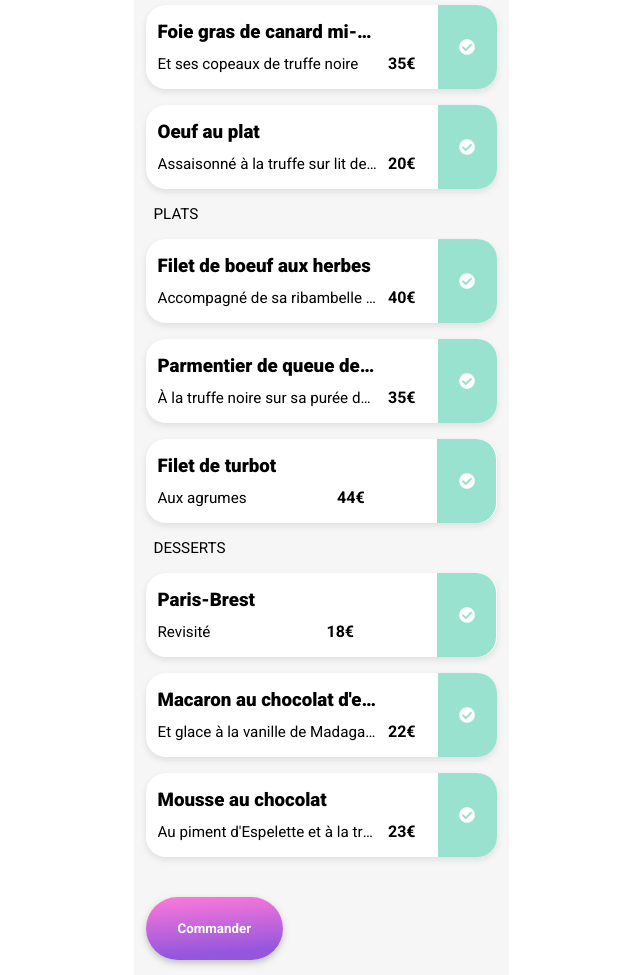
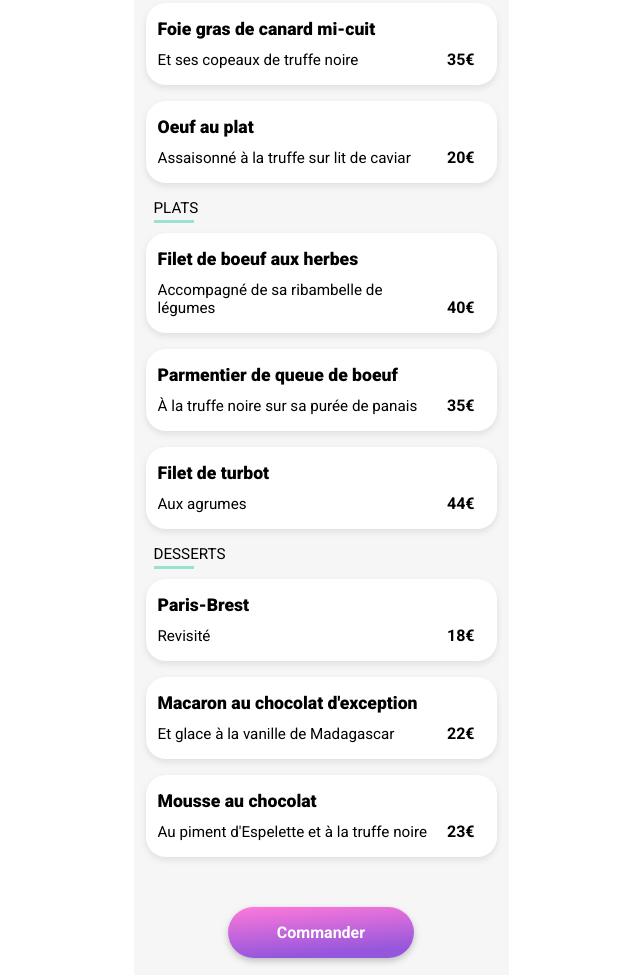
Before and after one commit to Blacktrend/DidierAzibert_3_12112020, a website: page docs/palette.html in a window 1280 px wide. Shown: the part 505-1480 px from the top of the page, without its empty margins (319-959 px from the left). Drawn offline with Linux system fonts and the light colour scheme; a web font is replaced by a local one.

Commit message:
wip-html/css

```diff
--- a/docs/palette.html
+++ b/docs/palette.html
@@ -29,30 +29,36 @@
                 <ul>
                     <li class="meal">
                         <div class="meal__container">
+                            <div class="meal__text">
                                 <h3 class="meal__title">Fricassée d'escargot</h3>
                                 <p class="meal__desc">Au piment d'Espelette</p>
                             </div>
                             <div class="meal__price">25€</div>
+                        </div>
                         <div class="meal__select">
                             <i class="fas fa-check-circle"></i>
                         </div>
                     </li>
                     <li class="meal">
                         <div class="meal__container">
+                            <div class="meal__text">
                                 <h3 class="meal__title">Foie gras de canard mi-cuit</h3>
                                 <p class="meal__desc">Et ses copeaux de truffe noire</p>
                             </div>
                             <div class="meal__price">35€</div>
+                        </div>
                         <div class="meal__select">
                             <i class="fas fa-check-circle"></i>
                         </div>
                     </li>
                     <li class="meal">
                         <div class="meal__container">
+                            <div class="meal__text">
                                 <h3 class="meal__title">Oeuf au plat</h3>
                                 <p class="meal__desc">Assaisonné à la truffe sur lit de caviar</p>
                             </div>
                             <div class="meal__price">20€</div>
+                        </div>
                         <div class="meal__select">
                             <i class="fas fa-check-circle"></i>
                         </div>
@@ -64,30 +70,36 @@
                 <ul>
                     <li class="meal">
                         <div class="meal__container">
+                            <div class="meal__text">
                                 <h3 class="meal__title">Filet de boeuf aux herbes</h3>
                                 <p class="meal__desc">Accompagné de sa ribambelle de légumes</p>
                             </div>
                             <div class="meal__price">40€</div>
+                        </div>
                         <div class="meal__select">
                             <i class="fas fa-check-circle"></i>
                         </div>
                     </li>
                     <li class="meal">
                         <div class="meal__container">
+                            <div class="meal__text">
                                 <h3 class="meal__title">Parmentier de queue de boeuf</h3>
                                 <p class="meal__desc">À la truffe noire sur sa purée de panais</p>
                             </div>
                             <div class="meal__price">35€</div>
+                        </div>
                         <div class="meal__select">
                             <i class="fas fa-check-circle"></i>
                         </div>
                     </li>
                     <li class="meal">
                         <div class="meal__container">
+                            <div class="meal__text">
                                 <h3 class="meal__title">Filet de turbot</h3>
                                 <p class="meal__desc">Aux agrumes</p>
                             </div>
                             <div class="meal__price">44€</div>
+                        </div>
                         <div class="meal__select">
                             <i class="fas fa-check-circle"></i>
                         </div>
@@ -99,30 +111,36 @@
                 <ul>
                     <li class="meal">
                         <div class="meal__container">
+                            <div class="meal__text">
                                 <h3 class="meal__title">Paris-Brest</h3>
                                 <p class="meal__desc">Revisité</p>
                             </div>
                             <div class="meal__price">18€</div>
+                        </div>
                         <div class="meal__select">
                             <i class="fas fa-check-circle"></i>
                         </div>
                     </li>
                     <li class="meal">
                         <div class="meal__container">
+                            <div class="meal__text">
                                 <h3 class="meal__title">Macaron au chocolat d'exception</h3>
                                 <p class="meal__desc">Et glace à la vanille de Madagascar</p>
                             </div>
                             <div class="meal__price">22€</div>
+                        </div>
                         <div class="meal__select">
                             <i class="fas fa-check-circle"></i>
                         </div>
                     </li>
                     <li class="meal">
                         <div class="meal__container">
+                            <div class="meal__text">
                                 <h3 class="meal__title">Mousse au chocolat</h3>
                                 <p class="meal__desc">Au piment d'Espelette et à la truffe noire</p>
                             </div>
                             <div class="meal__price">23€</div>
+                        </div>
                         <div class="meal__select">
                             <i class="fas fa-check-circle"></i>
                         </div>
--- a/scss/4-Components/_buttons.scss
+++ b/scss/4-Components/_buttons.scss
@@ -13,7 +13,11 @@
     padding: map-get($sizes, m) map-get($sizes, l);
   }
   &--large {
-    padding: map-get($sizes, l) map-get($sizes, xl);
+    padding: map-get($sizes, m) 0;
+    display: block;
+    margin: 50px auto;
+    width: 186px;
+    font-size: 1em;
   }
   &::after {
     content: "";
--- a/scss/6-Pages/_menu.scss
+++ b/scss/6-Pages/_menu.scss
@@ -32,6 +32,15 @@
     font-size: 0.95em;
     font-weight: 400;
     text-transform: uppercase;
+    position: relative;
+    &::after {
+      content: "";
+      position: absolute;
+      bottom: -6px;
+      left: map-get($sizes, xs);
+      width: 40px;
+      border-bottom: 3px solid map-get($colors, third);
+    }
   }
 }
 .meal {
@@ -42,13 +51,17 @@
   margin-bottom: map-get($sizes, m);
   display: flex;
   justify-content: space-between;
+  overflow: hidden;
   &__container {
     padding: 16px 0;
     overflow: hidden;
+    width: 100%;
+    display: flex;
+    justify-content: space-between;
   }
   &__title {
+    font-size: 1.1em;
     @extend %heading-weight;
-    @extend %text-overflow;
     padding-bottom: 12px;
     margin: 0;
     &::first-letter {
@@ -58,23 +71,44 @@
   &__desc {
     margin: 0;
     font-size: 0.95em;
-    @extend %text-overflow;
     &::first-letter {
       @extend %first-letter;
     }
   }
   &__price {
     margin: 0;
-    padding: 16px 22px 16px 10px;
-    display: flex;
-    align-items: flex-end;
+    padding: 0 22px 0 10px;
+    align-self: flex-end;
     font-weight: bold;
   }
   &__select {
     color: white;
     background-color: map-get($colors, third);
     border-radius: 0 map-get($radius, steps) map-get($radius, steps) 0;
-    min-width: 59px;
+    position: relative;
+    min-width: 0;
+    max-width: 0;
+    overflow: hidden;
     @extend %center-flex;
+    font-size: 1.3em;
+    transition: all .3s ease-in-out;
+    i {
+      transition: all .4s ease-in-out;
+    }
+  }
+  &:hover {
+    .meal__text {
+      overflow: hidden;
+    }
+    .meal__desc, .meal__title {
+      @extend %text-overflow;
+    }
+    .meal__select {
+      min-width: 59px;
+      max-width: 59px;
+      i {
+        transform: rotate(360deg);
+      }
+    }
   }
 }
```
Also changed, not shown: docs/css/style.css, scss/4-Components/_bookmarks.scss (added), scss/4-Components/_loader.scss (added), scss/4-Components/_menu-anim.scss (added), 1 other file. Lines whose indentation alone changed are shown as unchanged.
